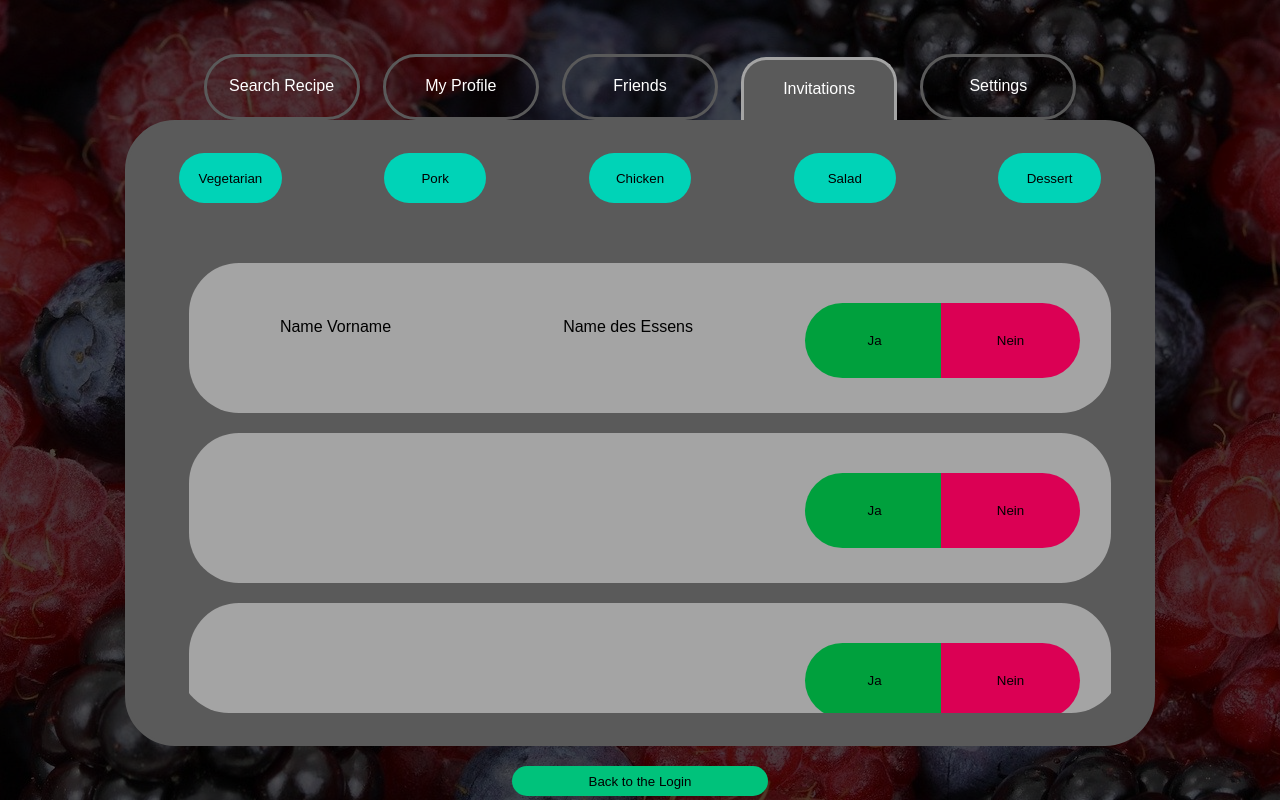
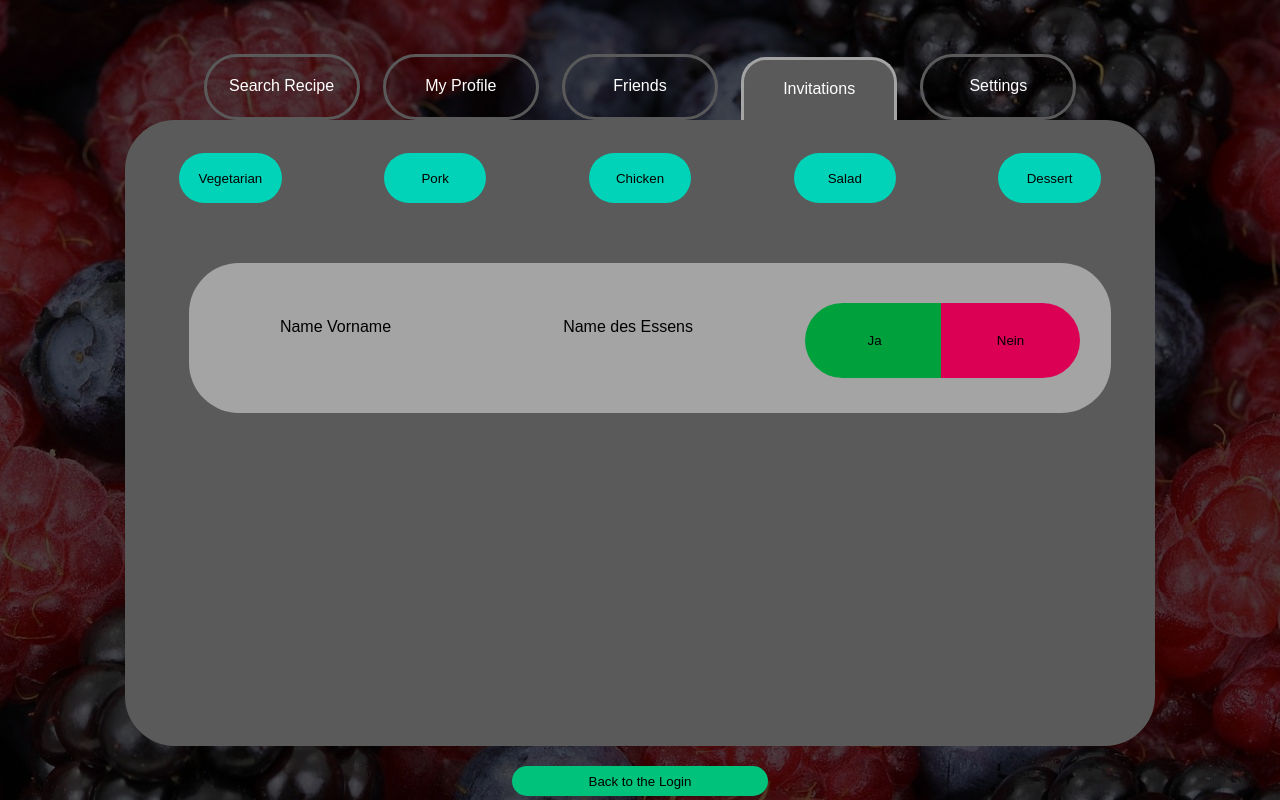
Before and after one commit to MME-Aufgaben-im-Sommer-2022/mme-ss22-team-04, a website: page app/invitations.html in a window 1280 px wide. Drawn offline with Linux system fonts and the light colour scheme.

Commit message:
started Invitation list view

```diff
--- a/app/invitations.html
+++ b/app/invitations.html
@@ -75,34 +75,10 @@
             <button class="filter-button dessert">Dessert</button>
         </div>
         <!-- TODO: add click listener on the buttons "yes" and "no" -->
-        <div class="invitations-container">
+        <div class="invitations-container" id="invitaion-list">
             <div class="invitations-container_elements">
                 <span class="invitation_name">Name Vorname</span>
                 <span class="food_name">Name des Essens</span>
-                <button class="accept">Ja</button>
-                <button class="decline">Nein</button>
-            </div>
-            <div class="invitations-container_elements">
-                <span class="invitation_name"></span>
-                <span class="food_name"></span>
-                <button class="accept">Ja</button>
-                <button class="decline">Nein</button>
-            </div>
-            <div class="invitations-container_elements">
-                <span class="invitation_name"></span>
-                <span class="food_name"></span>
-                <button class="accept">Ja</button>
-                <button class="decline">Nein</button>
-            </div>
-            <div class="invitations-container_elements">
-                <span class="invitation_name"></span>
-                <span class="food_name"></span>
-                <button class="accept">Ja</button>
-                <button class="decline">Nein</button>
-            </div>
-            <div class="invitations-container_elements">
-                <span class="invitation_name"></span>
-                <span class="food_name"></span>
                 <button class="accept">Ja</button>
                 <button class="decline">Nein</button>
             </div>
--- a/app/resources/css/menu.css
+++ b/app/resources/css/menu.css
@@ -398,7 +398,7 @@ body::after {
     padding: 10px;
     display: flex;
     justify-content: space-around;
-    align-items: center;
+    align-items: top;
     flex-direction: row;
     flex-wrap: wrap;
     overflow-y: scroll;
--- a/app/src/invitations/invitationManager.js
+++ b/app/src/invitations/invitationManager.js
@@ -1,4 +1,5 @@
 import Invitation from "./invitation.js";
+import * from "./invitationView";
 
 
 var currentID = 0;
```
Also changed, not shown: app/src/invitations/invitationView.js (added, +7 -0 lines).
